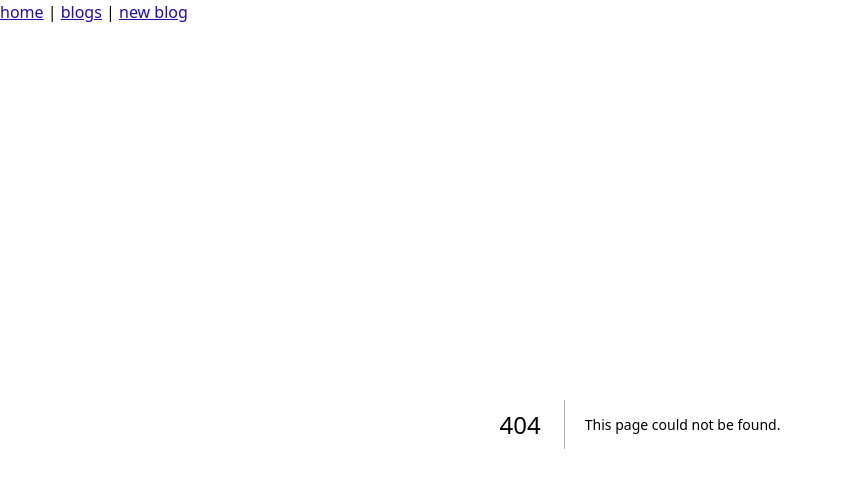
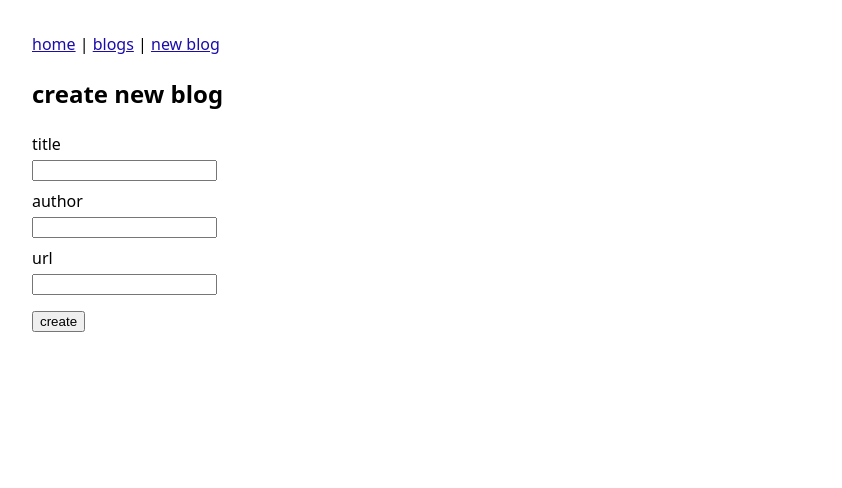
Before and after one commit to gianagni/full-stack-open-nextjs, a Next.js app: page /blogs/new in a window 1280 px wide. Before the commit this address had no page. Shown: the top 488 px of the page, without its empty margins (0-842 px from the left). Built offline with nearby package versions, Linux system fonts and the light colour scheme.

Commit message:
Create page.tsx

```diff
--- /dev/null
+++ b/app/blogs/new/page.tsx
@@ -0,0 +1,26 @@
+import { createBlog } from "../../actions/blogs"
+
+const NewBlogPage = () => {
+  return (
+    <div>
+      <h2>create new blog</h2>
+      <form action={createBlog}>
+        <div>
+          <label htmlFor="title">title</label>
+          <input id="title" type="text" name="title" required />
+        </div>
+        <div>
+          <label htmlFor="author">author</label>
+          <input id="author" type="text" name="author" required />
+        </div>
+        <div>
+          <label htmlFor="url">url</label>
+          <input id="url" type="text" name="url" required />
+        </div>
+        <button type="submit">create</button>
+      </form>
+    </div>
+  )
+}
+
+export default NewBlogPage
```
